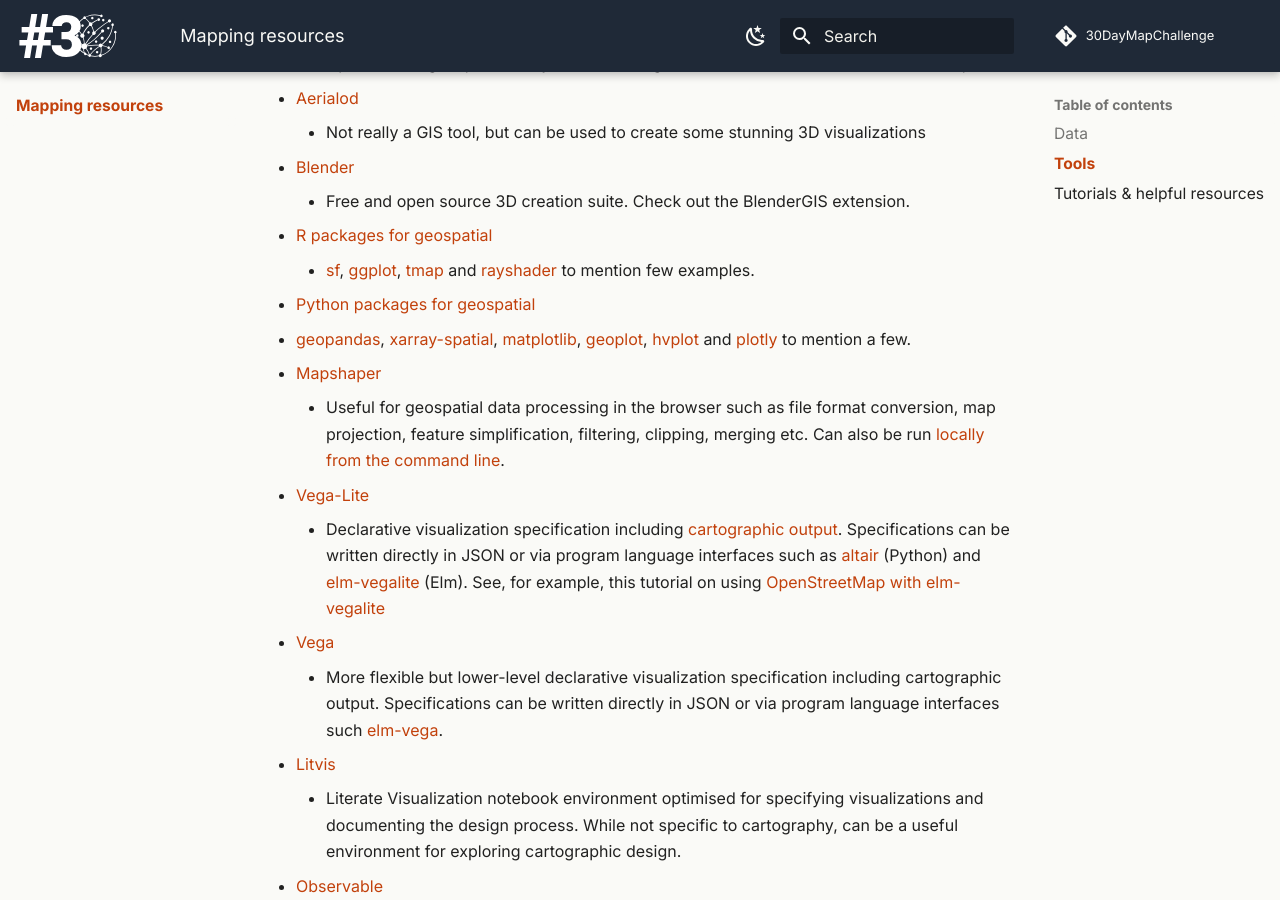
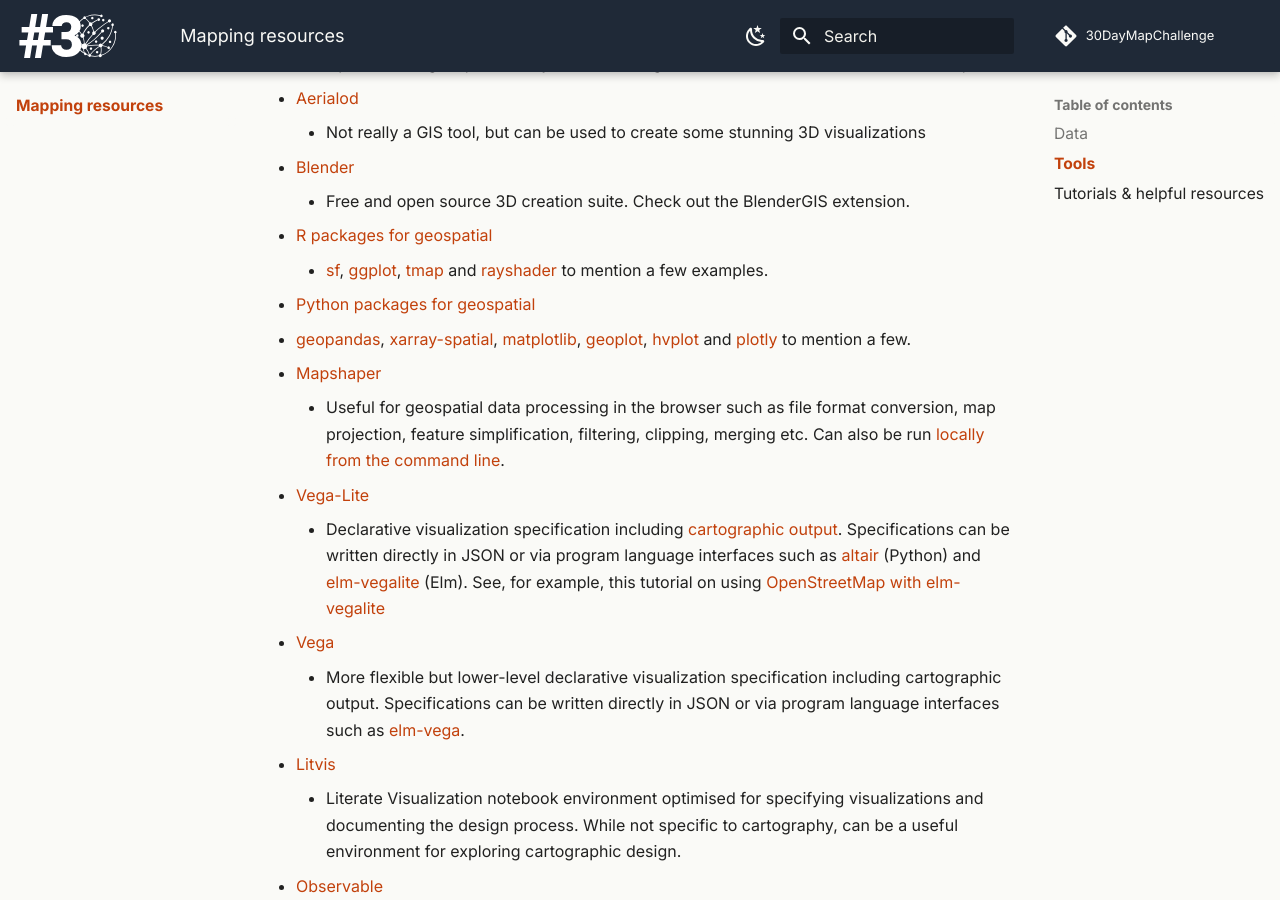
Before and after one commit to tjukanovt/30DayMapChallenge, an MkDocs documentation site: the page built from docs/resources.md, in a window 1280 px wide and 900 px high, scrolled down 1802 px. Built offline with MkDocs 1.6.1 and Material for MkDocs 9.7.7, drawn with Linux system fonts in a browser that asks for light colours; comment, search, counter and statistics services are not loaded; some of the changed text lies outside the part shown.

```diff
--- a/docs/resources.md
+++ b/docs/resources.md
@@ -40,7 +40,7 @@ The challenge is open to any software, but here’s a list of popular open-sourc
  - [Blender](https://www.blender.org/)
 	 - Free and open source 3D creation suite. Check out the BlenderGIS extension.
  - [R packages for geospatial](https://www.r-project.org/)
-	 - [sf](https://cran.r-project.org/web/packages/sf/index.html), [ggplot](https://ggplot2.tidyverse.org/), [tmap](https://cran.r-project.org/web/packages/tmap/vignettes/tmap-getstarted.html) and [rayshader](https://www.rayshader.com/) to mention few examples.
+	 - [sf](https://cran.r-project.org/web/packages/sf/index.html), [ggplot](https://ggplot2.tidyverse.org/), [tmap](https://cran.r-project.org/web/packages/tmap/vignettes/tmap-getstarted.html) and [rayshader](https://www.rayshader.com/) to mention a few examples.
  - [Python packages for geospatial](https://python.org/)
    - [geopandas](https://geopandas.org/), [xarray-spatial](https://xarray-spatial.org), [matplotlib](https://matplotlib.org/2.0.2/gallery.html), [geoplot](https://residentmario.github.io/geoplot/), [hvplot](https://hvplot.holoviz.org/reference/index.html) and [plotly](https://plotly.com/python/) to mention a few.
  - [Mapshaper](https://mapshaper.org)
@@ -48,7 +48,7 @@ The challenge is open to any software, but here’s a list of popular open-sourc
  - [Vega-Lite](https://vega.github.io/vega-lite/)
 	 - Declarative visualization specification including [cartographic output](https://vega.github.io/vega-lite/examples/#maps-geographic-displays). Specifications can be written directly in JSON or via program language interfaces such as [altair](https://altair-viz.github.io) (Python) and [elm-vegalite](https://package.elm-lang.org/packages/gicentre/elm-vegalite/latest/VegaLite) (Elm). See, for example, this tutorial on using [OpenStreetMap with elm-vegalite](https://github.com/gicentre/litvis/blob/master/documents/tutorials/geoTutorials/openstreetmap.md)
  - [Vega](https://vega.github.io/vega/)
-	 - More flexible but lower-level declarative visualization specification including cartographic output. Specifications can be written directly in JSON or via program language interfaces such [elm-vega](https://package.elm-lang.org/packages/gicentre/elm-vega/latest/).
+	 - More flexible but lower-level declarative visualization specification including cartographic output. Specifications can be written directly in JSON or via program language interfaces such as [elm-vega](https://package.elm-lang.org/packages/gicentre/elm-vega/latest/).
  - [Litvis](https://github.com/gicentre/litvis)
 	 - Literate Visualization notebook environment optimised for specifying visualizations and documenting the design process. While not specific to cartography, can be a useful environment for exploring cartographic design.
  - [Observable](https://observablehq.com)
```
Also changed, not shown: other parts of docs/resources.md (+1 -1 lines), README.md (+5 -5 lines).
